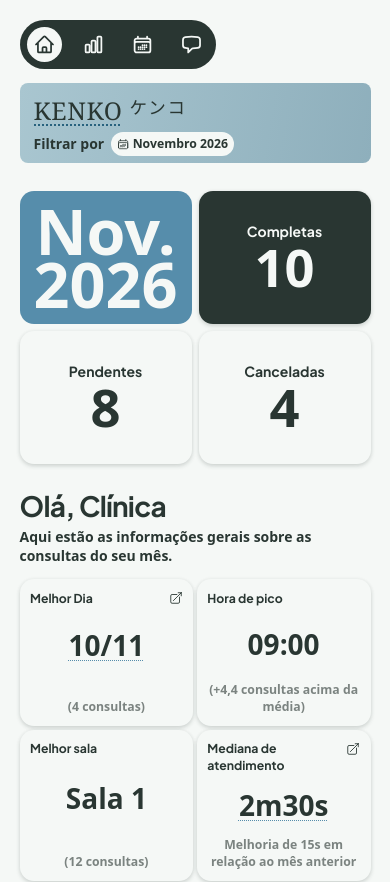
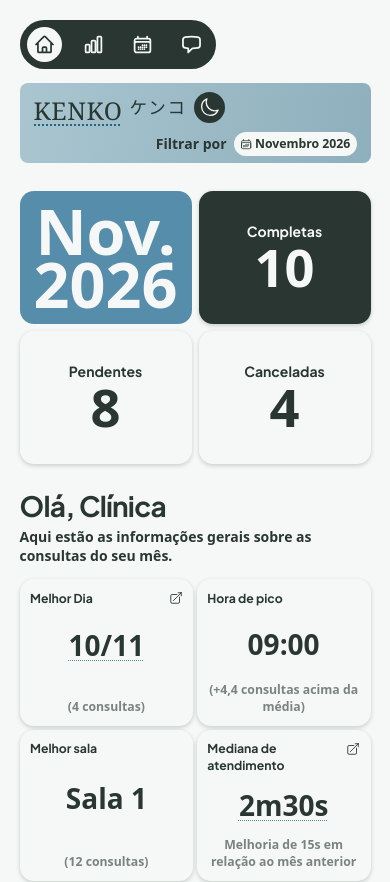
Before and after one commit to devbianchi/kenko-ui, a React (Vite) app: page /home in a window 390 px wide. Shown: the top 882 px of the page. Built offline with nearby package versions, Linux system fonts and the light colour scheme; a web font is replaced by a local one.

Commit message:
feat(tema): implemente o modo escuro nas cinco páginas

```diff
--- a/index.html
+++ b/index.html
@@ -11,7 +11,7 @@
     <meta name="description" content="Kenko — atendimento e gestão de consultas." />
     <title>Kenko</title>
   </head>
-  <body class="m-0 min-h-screen min-w-[320px] bg-background font-body font-semibold text-foreground antialiased scheme-light [font-synthesis:none] [font-optical-sizing:auto] [text-rendering:optimizeLegibility] [&_h1]:font-heading [&_h1]:font-bold [&_h2]:font-heading [&_h2]:font-bold [&_h3]:font-heading [&_h3]:font-bold [&_h4]:font-heading [&_h4]:font-bold [&_h5]:font-heading [&_h5]:font-bold [&_h6]:font-heading [&_h6]:font-bold [&_:focus-visible]:outline-2 [&_:focus-visible]:outline-focus-ring [&_:focus-visible]:outline-offset-4 [&_a]:[-webkit-tap-highlight-color:transparent] [&_button]:[-webkit-tap-highlight-color:transparent]">
+  <body class="m-0 min-h-screen min-w-[320px] bg-background font-body font-semibold text-foreground antialiased [font-synthesis:none] [font-optical-sizing:auto] [text-rendering:optimizeLegibility] [&_h1]:font-heading [&_h1]:font-bold [&_h2]:font-heading [&_h2]:font-bold [&_h3]:font-heading [&_h3]:font-bold [&_h4]:font-heading [&_h4]:font-bold [&_h5]:font-heading [&_h5]:font-bold [&_h6]:font-heading [&_h6]:font-bold [&_:focus-visible]:outline-2 [&_:focus-visible]:outline-focus-ring [&_:focus-visible]:outline-offset-4 [&_a]:[-webkit-tap-highlight-color:transparent] [&_button]:[-webkit-tap-highlight-color:transparent]">
     <div id="root"></div>
     <script type="module" src="/src/main.tsx"></script>
   </body>
--- a/src/features/home/pages/HomePage.tsx
+++ b/src/features/home/pages/HomePage.tsx
@@ -19,7 +19,7 @@ export function HomePage({ data = homeData }: { data?: HomeData }) {
             {displayedMonth => {
               const monthName = new Intl.DateTimeFormat('pt-BR', { month: 'short', timeZone: 'UTC' })
                 .format(new Date(`${displayedMonth}-15T12:00:00Z`))
-              return <div className="flex min-h-status-card flex-col items-center justify-center rounded-card bg-primary text-background" aria-label={`Mês selecionado: ${displayedMonth}`}>
+              return <div className="flex min-h-status-card flex-col items-center justify-center rounded-card bg-primary text-background dark:shadow-card" aria-label={`Mês selecionado: ${displayedMonth}`}>
                 <span className="text-month leading-[.85] font-semibold capitalize">{monthName}</span><span className="text-month leading-[.85] font-semibold">{displayedMonth.slice(0, 4)}</span>
               </div>
             }}
--- a/src/features/showcase/components/ConversationList.tsx
+++ b/src/features/showcase/components/ConversationList.tsx
@@ -17,14 +17,14 @@ export function ConversationList({ conversations, selectedId, onSelect, onDelete
         {conversations.map(conversation => (
           <li key={conversation.id} className={`group relative flex items-center rounded-xl shadow-card transition-[scale,box-shadow] duration-150 hover:shadow-card-hover motion-reduce:transition-none ${selectedId === conversation.id ? 'bg-chat-panel' : 'bg-background'}`}>
             <button type="button" onClick={() => onSelect(conversation.id)} aria-current={selectedId === conversation.id ? 'true' : undefined} className="flex min-h-9 min-w-0 flex-1 items-center gap-2 rounded-xl px-1.5 py-1 text-left hover:bg-chat-panel">
-              <span aria-label="Kenko BOT" className="grid size-7 shrink-0 place-items-center rounded-full bg-bot-avatar font-brand text-lg font-normal text-background">K</span>
+              <span aria-label="Kenko BOT" className="grid size-7 shrink-0 place-items-center rounded-full bg-bot-avatar font-brand text-lg font-normal text-avatar-ink">K</span>
               <span className="truncate font-heading font-semibold">Kenko BOT</span>
               <span className="ml-auto pr-1 text-label text-text-muted">1m</span>
             </button>
             <details className="group/menu relative mr-1 shrink-0">
               <summary aria-label={`Opções da conversa ${conversation.id}`} className="grid size-7 cursor-pointer list-none place-items-center rounded-full text-text-muted hover:bg-border [&::-webkit-details-marker]:hidden"><EllipsisHorizontalIcon className="size-4" aria-hidden="true" /></summary>
               <div role="menu" className="absolute right-0 top-full z-20 mt-1 w-44 origin-top-right rounded-xl border border-border bg-background p-1 shadow-card motion-safe:group-open/menu:animate-pop-in">
-                <button role="menuitem" type="button" onClick={() => onDelete(conversation.id)} className="flex w-full items-center gap-2 rounded-lg px-3 py-2 text-left text-label text-red-800 transition-colors hover:bg-red-50 motion-reduce:transition-none"><TrashIcon className="size-4" aria-hidden="true" /> Apagar conversa</button>
+                <button role="menuitem" type="button" onClick={() => onDelete(conversation.id)} className="flex w-full items-center gap-2 rounded-lg px-3 py-2 text-left text-label text-red-800 transition-colors hover:bg-red-50 dark:text-red-300 dark:hover:bg-red-950 motion-reduce:transition-none"><TrashIcon className="size-4" aria-hidden="true" /> Apagar conversa</button>
               </div>
             </details>
           </li>
--- a/src/features/showcase/pages/ShowcasePage.tsx
+++ b/src/features/showcase/pages/ShowcasePage.tsx
@@ -28,7 +28,7 @@ export function ShowcasePage() {
           <h1 id="showcase-title" className="text-4xl font-bold tracking-tight text-foreground sm:text-5xl">Showcase</h1>
           <p className="mt-1 text-base text-text-muted sm:text-lg">Experimente o fluxo do nosso sistema e marque sua própria consulta!</p>
         </div>
-        <button type="button" onClick={createConversation} className="inline-flex shrink-0 items-center gap-2 rounded-xl bg-foreground px-3 py-2 text-label font-semibold text-background shadow-card transition-[scale,opacity] duration-150 hover:opacity-90 active:scale-95 motion-reduce:transition-none">
+        <button type="button" onClick={createConversation} className="inline-flex shrink-0 items-center gap-2 rounded-xl bg-foreground px-3 py-2 text-label font-semibold text-background dark:bg-background dark:text-foreground shadow-card transition-[scale,opacity] duration-150 hover:opacity-90 active:scale-95 motion-reduce:transition-none">
           <PlusIcon aria-hidden="true" className="size-5" /> Nova Conversa
         </button>
       </div>
--- a/src/shared/components/DashboardCard.tsx
+++ b/src/shared/components/DashboardCard.tsx
@@ -7,8 +7,8 @@ const tones = {
   light: "bg-background text-foreground",
   dark: "bg-foreground text-background",
   primary: "bg-primary text-background",
-  cancelled: "bg-day-cancelled text-foreground",
-  gray: "bg-gray text-foreground",
+  cancelled: "bg-day-cancelled text-gray-ink",
+  gray: "bg-gray text-gray-ink",
 };
 
 type DashboardCardProps = {
--- a/src/shared/layout/AppHeader.tsx
+++ b/src/shared/layout/AppHeader.tsx
@@ -1,5 +1,6 @@
 import { CalendarDaysIcon, ChartBarIcon, ChatBubbleLeftIcon, HomeIcon } from '@heroicons/react/24/outline'
 import { Link, NavLink } from 'react-router'
+import { ThemeToggle } from './ThemeToggle'
 import type { ReactNode } from 'react'
 
 const links = [
@@ -27,12 +28,15 @@ export function AppHeader({ showcase = false, actions }: { showcase?: boolean; a
           </nav>
         </div>
       </div>
-      <div className="flex min-h-14 w-full min-w-0 flex-1 flex-wrap items-center justify-between gap-2 rounded-lg bg-brand px-4 py-2 text-foreground sm:py-0 min-[1000px]:flex-nowrap">
-        <Link to="/home" className="inline-flex shrink-0 items-center gap-2 no-underline" aria-label="Kenko, página inicial">
-          <span className="translate-y-[.12em] font-brand text-brand font-normal underline decoration-secondary decoration-dotted decoration-2 underline-offset-4 tracking-wide">KENKO</span>
-          <span className="font-brand-japanese text-section font-normal tracking-widest" lang="ja">ケンコ</span>
-        </Link>
-        {actions}
+      <div className="flex min-h-14 w-full min-w-0 flex-1 flex-wrap items-center justify-between gap-2 rounded-lg bg-brand px-4 py-2 text-brand-ink sm:py-0 min-[1000px]:flex-nowrap">
+        <div className="flex items-center gap-2">
+          <Link to="/home" className="inline-flex shrink-0 items-center gap-2 no-underline" aria-label="Kenko, página inicial">
+            <span className="translate-y-[.12em] font-brand text-brand font-normal underline decoration-secondary decoration-dotted decoration-2 underline-offset-4 tracking-wide">KENKO</span>
+            <span className="font-brand-japanese text-section font-normal tracking-widest" lang="ja">ケンコ</span>
+          </Link>
+          <ThemeToggle />
+        </div>
+        {actions && <div className="ml-auto">{actions}</div>}
       </div>
     </header>
   )
--- /dev/null
+++ b/src/shared/layout/ThemeToggle.tsx
@@ -0,0 +1,39 @@
+import { MoonIcon, SunIcon } from '@heroicons/react/24/outline'
+import { useLayoutEffect, useState } from 'react'
+
+const preferenceKey = 'kenko-theme'
+
+export function ThemeToggle() {
+  const [dark, setDark] = useState(() => {
+    try {
+      return localStorage.getItem(preferenceKey) === 'dark'
+    } catch {
+      return false
+    }
+  })
+
+  useLayoutEffect(() => {
+    const root = document.documentElement
+    root.dataset.theme = dark ? 'dark' : 'light'
+    const chrome = document.querySelector('meta[name="theme-color"]')
+    chrome?.setAttribute('content', getComputedStyle(root).getPropertyValue('--color-background').trim())
+  }, [dark])
+
+  function toggleTheme() {
+    setDark(!dark)
+    try {
+      localStorage.setItem(preferenceKey, dark ? 'light' : 'dark')
+    } catch {
+      // O tema continua disponível na sessão quando o navegador bloqueia o storage.
+    }
+  }
+
+  const Icon = dark ? SunIcon : MoonIcon
+  const label = dark ? 'Ativar modo claro' : 'Ativar modo escuro'
+  return (
+    <button type="button" aria-label={label} title={label} onClick={toggleTheme}
+      className="grid size-9 shrink-0 cursor-pointer place-items-center rounded-full bg-theme-button text-theme-icon motion-safe:transition-[scale,opacity] motion-safe:duration-150 hover:opacity-90 motion-safe:hover:scale-102 motion-safe:active:scale-95">
+      <Icon aria-hidden="true" className="size-6" />
+    </button>
+  )
+}
--- a/src/styles.css
+++ b/src/styles.css
@@ -31,11 +31,16 @@
     var(--color-gradient-start),
     var(--color-gradient-end)
   );
+  --color-theme-button: var(--color-foreground);
+  --color-theme-icon: var(--color-background);
+  --color-brand-ink: var(--color-foreground);
+  --color-gray-ink: var(--color-foreground);
+  --color-avatar-ink: var(--color-background);
   --color-nav-hover: rgb(255 255 255 / 12%);
   --color-field-background: var(--color-background);
   --color-focus-ring: var(--color-secondary);
-  --shadow-card: 0 2px 4px rgb(41 54 50 / 18%), 0 0 4px rgb(41 54 50 / 4%);
-  --shadow-card-hover: 0 6px 14px rgb(41 54 50 / 13%);
+  --shadow-card: var(--card-elevation);
+  --shadow-card-hover: var(--card-hover-elevation);
   --radius-card: 1em;
   --color-foreground: #293632;
   --color-background: #f5f8f6;
@@ -58,3 +63,34 @@
   --font-brand-japanese:
     "Zen Maru Gothic", ui-sans-serif, system-ui, sans-serif;
 }
+
+:root {
+  --card-elevation: 0 2px 4px rgb(41 54 50 / 18%), 0 0 4px rgb(41 54 50 / 4%);
+  --card-hover-elevation: 0 6px 14px rgb(41 54 50 / 13%);
+}
+
+:root[data-theme="dark"] {
+  color-scheme: dark;
+  --color-foreground: #e7edf1;
+  --color-background: #212f3b;
+  --color-border: #344550;
+  --color-text-muted: rgb(148 166 176 / 60%);
+  --color-primary: #75b8d8;
+  --color-secondary: #398fb5;
+  --color-tertiary: #9ddced;
+  --color-tertiary-2: #316a87;
+  --color-chatbot: #89d8ee;
+  --color-chat-panel: #202a32;
+  --color-gradient-start: #659db9;
+  --color-gradient-end: #327799;
+  --color-theme-button: var(--color-background);
+  --color-theme-icon: var(--color-foreground);
+  --color-brand-ink: var(--color-background);
+  --color-gray-ink: var(--color-background);
+  --color-avatar-ink: var(--color-chatbot);
+  --color-nav-hover: rgb(33 47 59 / 12%);
+  --card-elevation: 0 3px 7px rgb(0 0 0 / 40%), 0 1px 3px rgb(0 0 0 / 28%);
+  --card-hover-elevation: 0 6px 14px rgb(0 0 0 / 52%), 0 2px 4px rgb(0 0 0 / 32%);
+}
+
+@custom-variant dark (&:where([data-theme="dark"], [data-theme="dark"] *));
```
Also changed, not shown: src/shared/components/MonthPicker.tsx (+4 -4 lines), 1 other file (tests, documents, lock files or other folders).
